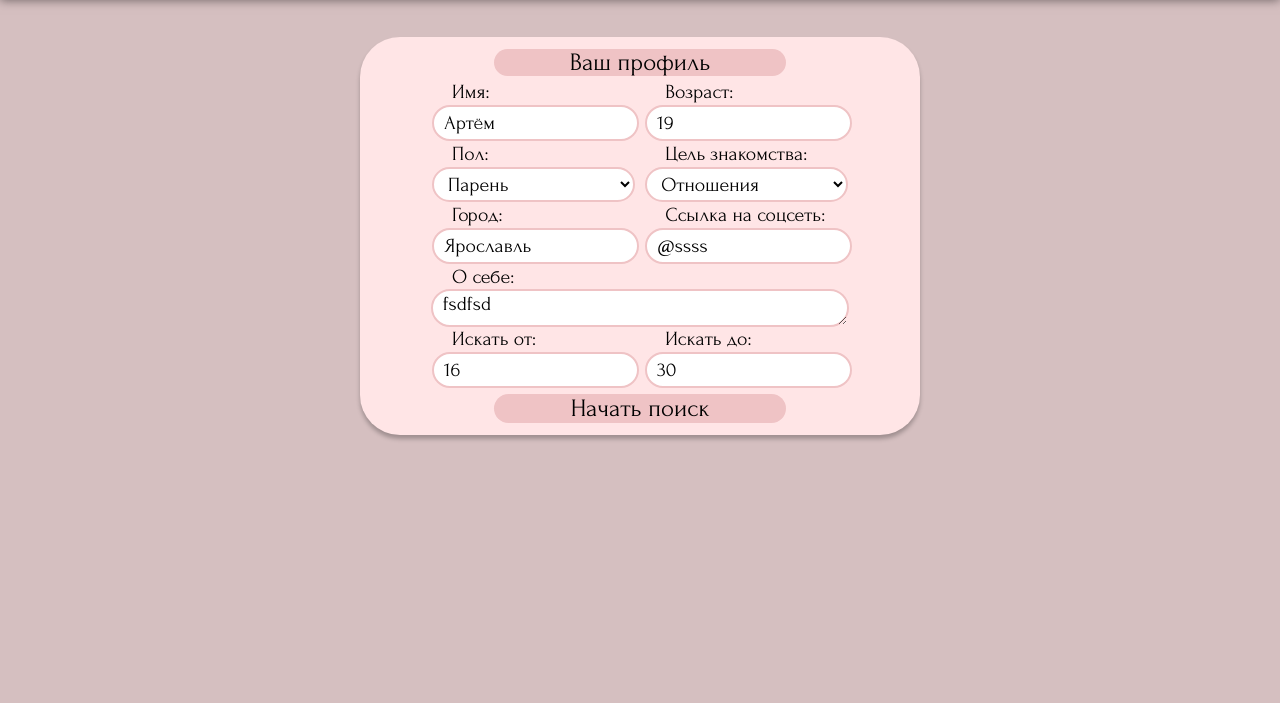
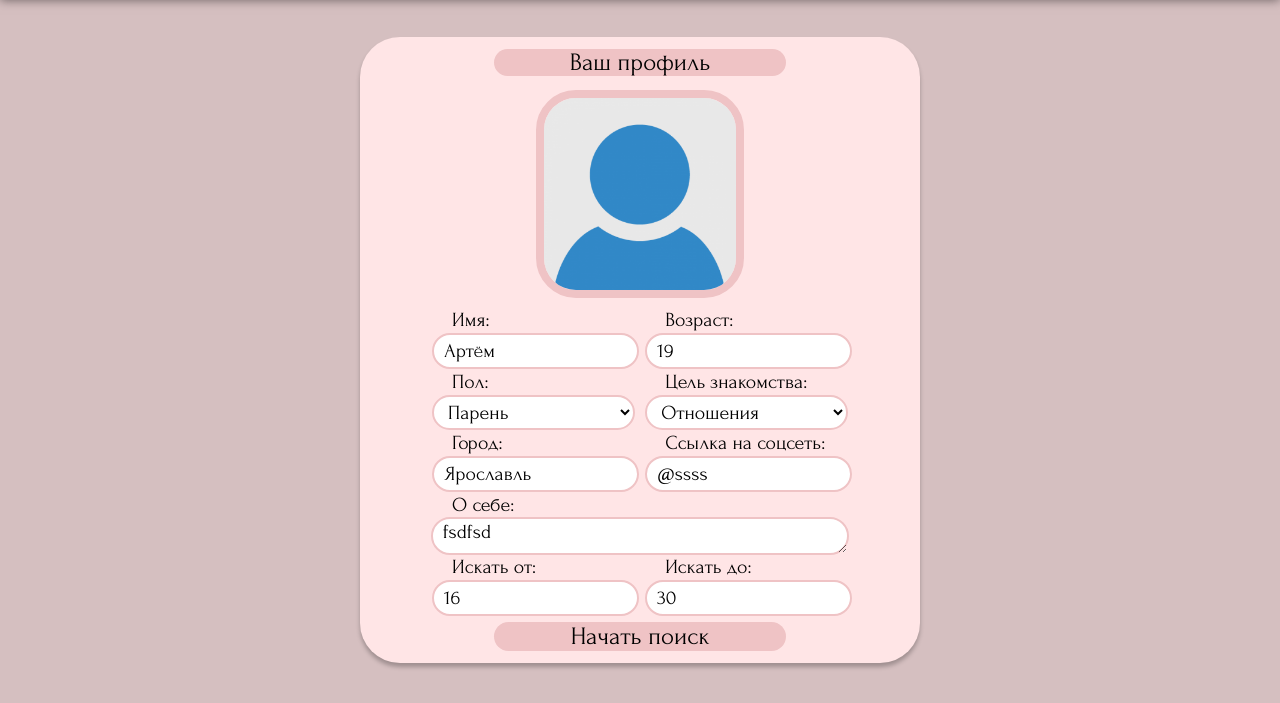
Before and after one commit to argecyplusplus/datingsite, a Django app: page /searching/myprofile/ in a window 1280 px wide. Shown: the part 43-746 px from the top of the page. Run offline with Django 4.2, Linux system fonts and the light colour scheme; a user stored in the database is signed in; data comes from the database, SQL or seed files in the repository; both versions use the stored data as it was after the commit.

Commit message:
Design (+photo)
Добавил фото, но оно стандартное, берется из имеющейся папки. Надо будет сделать, чтобы бралось из БД

```diff
--- a/datingsite/static/css/myprofile.css
+++ b/datingsite/static/css/myprofile.css
@@ -190,8 +190,13 @@ label {
 }
 
 .profilephoto{
-    width: 100%;
+    max-width: 192px;
+    max-height: 192px;
+    border: 1vh solid #EFC3C5;
+    border-radius: 5vh;
+    margin: 10px auto 10px;
 }
+
 .profilephoto a {
     width: 100%;
 }
--- a/datingsite/templates/searching/myprofile.html
+++ b/datingsite/templates/searching/myprofile.html
@@ -24,7 +24,7 @@
                 <div id="main_lvl_1">
                     <!-- <label  for="id_avatar">Фото:</label>
                       <input type="file" name="avatar" value="{{davatar}}" accept="image/*" id="id_avatar"> -->
-
+                      <img class="profilephoto" src="../../static/css/Avatar.jpg" title="Аватар пользователя">
                     <table>
                     <tr>
                       <td class="column_long45"><label for="id_name">Имя:</label></td>
```
Also changed, not shown: datingsite/db.sqlite3.
